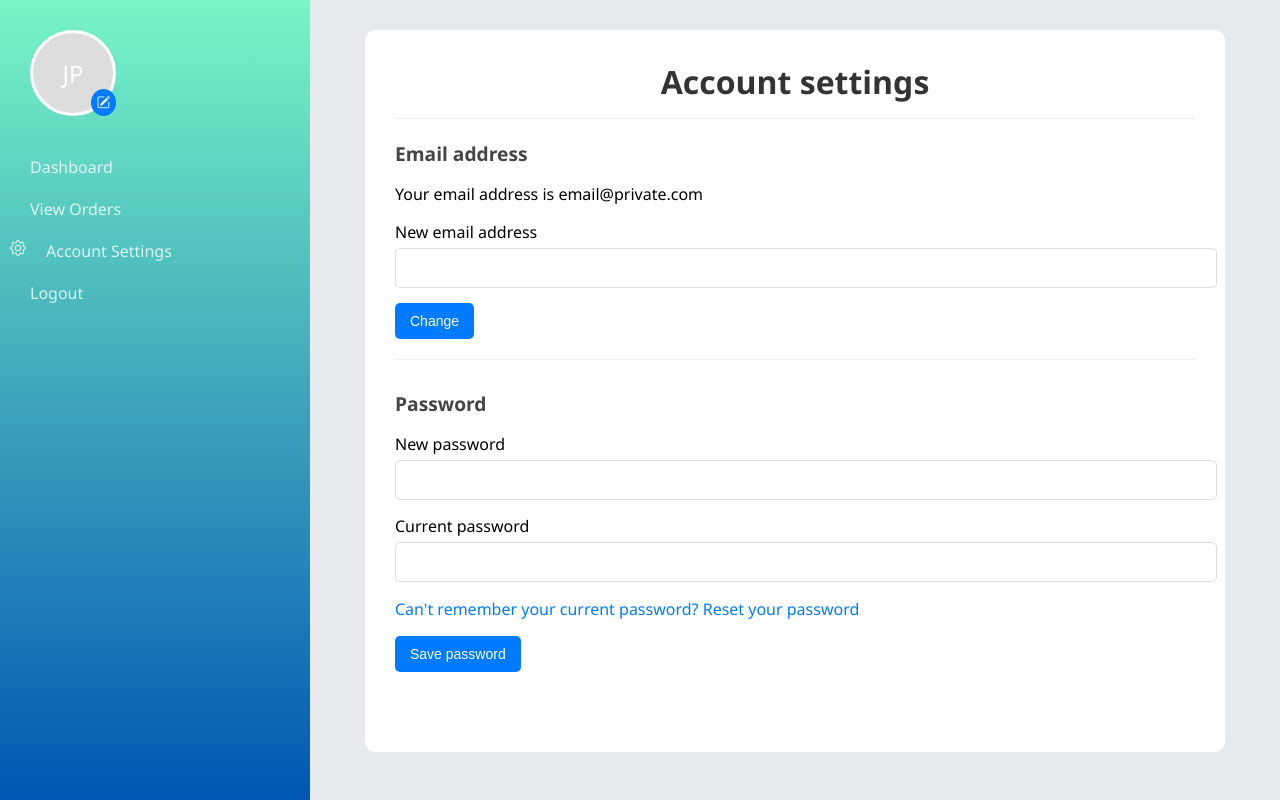
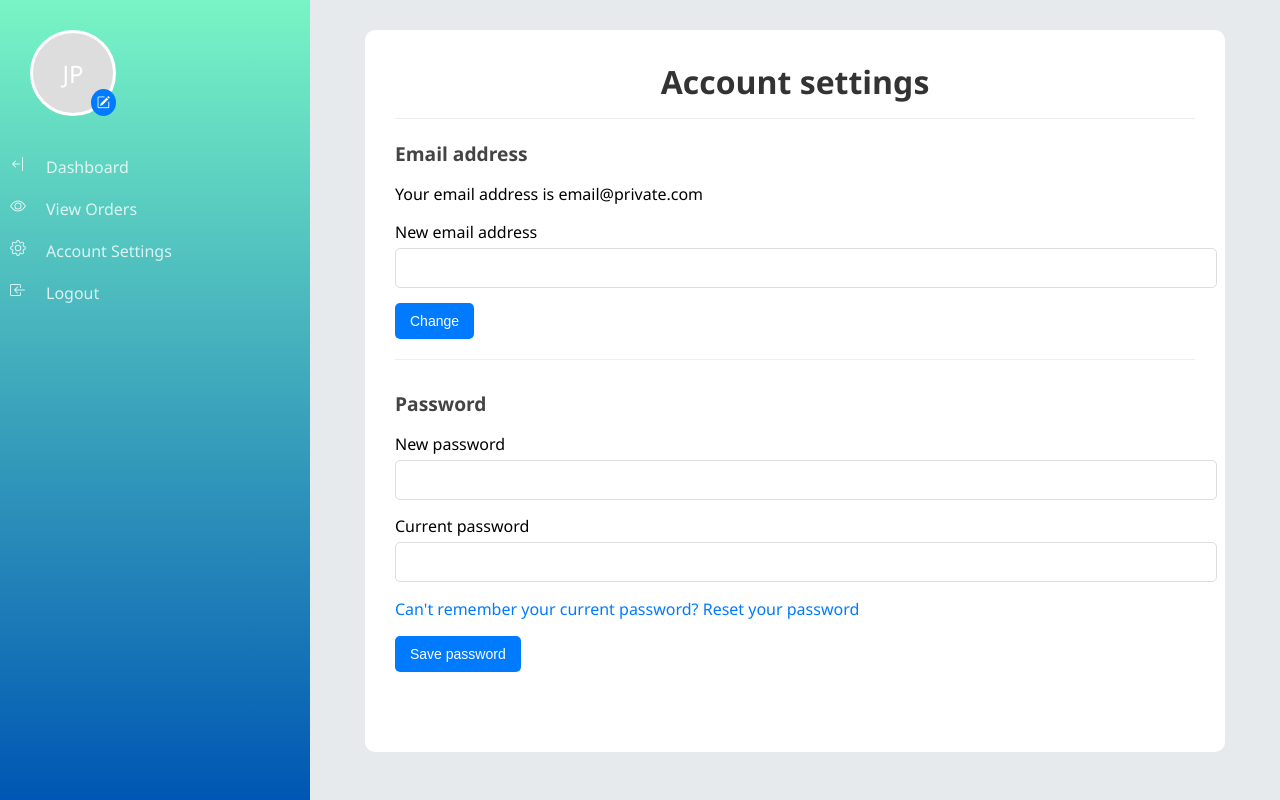
Before and after one commit to STILLFOX0726/Appdev, a PHP site: page /Account_Setting.php in a window 1280 px wide. Run offline with PHP 8.4, Linux system fonts and the light colour scheme; a stand-in replaces the project's code that opens the database connection.

Commit message:
Update Account_Setting.php

```diff
--- a/Account_Setting.php
+++ b/Account_Setting.php
@@ -65,7 +65,8 @@ if (isset($_POST['change_password'])) {
 <html lang="en">
 <head>
     <meta charset="UTF-8">
-    <title>Account Settings</title>
+    <title>Account Settings
+    </title>
     <link rel="stylesheet" href="https://cdn.jsdelivr.net/npm/bootstrap-icons@1.11.1/font/bootstrap-icons.css">
     <style>
         body {
@@ -249,10 +250,38 @@ if (isset($_POST['change_password'])) {
         position: relative;
         left: -20px;
         }
+        .bi-arrow-bar-left{
+        display: flex;
+        justify-content: left;
+        width:  16px;
+        height: 16px;
+        float: left;
+        position: relative;
+        left: -20px;
+        }
+        .bi-eye{
+        display: flex;
+        justify-content: left;
+        width:  16px;
+        height: 16px;
+        float: left;
+        position: relative;
+        left: -20px;
+        }
+        .bi-box-arrow-in-left{
+        display: flex;
+        justify-content: left;
+        width:  16px;
+        height: 16px;
+        float: left;
+        position: relative;
+        left: -20px;
+        }
     </style>
 </head>
 <body>
     <div class="dashboard">
+
         <!-- Sidebar -->
         <aside class="sidebar">
             <div class="user">
@@ -277,14 +306,27 @@ if (isset($_POST['change_password'])) {
                 </form>
             </div>
             <ul class="menu">
-                <li><a href="index.php" style="color: white; text-decoration: none;">Dashboard</a></li>
-                <li>View Orders</li>
+                <li><a href="index.php" style="color: white; text-decoration: none;">Dashboard</a>
+                <svg xmlns="http://www.w3.org/2000/svg" fill="currentColor" class="bi-arrow-bar-left" viewBox="0 0 16 16">
+                 <path fill-rule="evenodd" d="M12.5 15a.5.5 0 0 1-.5-.5v-13a.5.5 0 0 1 1 0v13a.5.5 0 0 1-.5.5M10 8a.5.5 0 0 1-.5.5H3.707l2.147 2.146a.5.5 0 0 1-.708.708l-3-3a.5.5 0 0 1 0-.708l3-3a.5.5 0 1 1 .708.708L3.707 7.5H9.5a.5.5 0 0 1 .5.5"/>
+                </svg>
+            </li>
+                <li>View Orders
+                <svg xmlns="http://www.w3.org/2000/svg" fill="currentColor" class="bi-eye" viewBox="0 0 16 16">
+                <path d="M16 8s-3-5.5-8-5.5S0 8 0 8s3 5.5 8 5.5S16 8 16 8M1.173 8a13 13 0 0 1 1.66-2.043C4.12 4.668 5.88 3.5 8 3.5s3.879 1.168 5.168 2.457A13 13 0 0 1 14.828 8q-.086.13-.195.288c-.335.48-.83 1.12-1.465 1.755C11.879 11.332 10.119 12.5 8 12.5s-3.879-1.168-5.168-2.457A13 13 0 0 1 1.172 8z"/>
+                <path d="M8 5.5a2.5 2.5 0 1 0 0 5 2.5 2.5 0 0 0 0-5M4.5 8a3.5 3.5 0 1 1 7 0 3.5 3.5 0 0 1-7 0"/>
+                </svg>
+                </li>
                 <li><a href="Account_settings.php" style="color: white; text-decoration: none;">Account Settings</a>
                 <svg xmlns="http://www.w3.org/2000/svg" fill="currentColor" class="bi-gear" viewBox="0 0 16 16">
                 <path d="M8 4.754a3.246 3.246 0 1 0 0 6.492 3.246 3.246 0 0 0 0-6.492M5.754 8a2.246 2.246 0 1 1 4.492 0 2.246 2.246 0 0 1-4.492 0"/>
                 <path d="M9.796 1.343c-.527-1.79-3.065-1.79-3.592 0l-.094.319a.873.873 0 0 1-1.255.52l-.292-.16c-1.64-.892-3.433.902-2.54 2.541l.159.292a.873.873 0 0 1-.52 1.255l-.319.094c-1.79.527-1.79 3.065 0 3.592l.319.094a.873.873 0 0 1 .52 1.255l-.16.292c-.892 1.64.901 3.434 2.541 2.54l.292-.159a.873.873 0 0 1 1.255.52l.094.319c.527 1.79 3.065 1.79 3.592 0l.094-.319a.873.873 0 0 1 1.255-.52l.292.16c1.64.893 3.434-.902 2.54-2.541l-.159-.292a.873.873 0 0 1 .52-1.255l.319-.094c1.79-.527 1.79-3.065 0-3.592l-.319-.094a.873.873 0 0 1-.52-1.255l.16-.292c.893-1.64-.902-3.433-2.541-2.54l-.292.159a.873.873 0 0 1-1.255-.52zm-2.633.283c.246-.835 1.428-.835 1.674 0l.094.319a1.873 1.873 0 0 0 2.693 1.115l.291-.16c.764-.415 1.6.42 1.184 1.185l-.159.292a1.873 1.873 0 0 0 1.116 2.692l.318.094c.835.246.835 1.428 0 1.674l-.319.094a1.873 1.873 0 0 0-1.115 2.693l.16.291c.415.764-.42 1.6-1.185 1.184l-.291-.159a1.873 1.873 0 0 0-2.693 1.116l-.094.318c-.246.835-1.428.835-1.674 0l-.094-.319a1.873 1.873 0 0 0-2.692-1.115l-.292.16c-.764.415-1.6-.42-1.184-1.185l.159-.291A1.873 1.873 0 0 0 1.945 8.93l-.319-.094c-.835-.246-.835-1.428 0-1.674l.319-.094A1.873 1.873 0 0 0 3.06 4.377l-.16-.292c-.415-.764.42-1.6 1.185-1.184l.292.159a1.873 1.873 0 0 0 2.692-1.115z"/>
                 </svg></li>
-                <li><a href="dash.php" style="color: white; text-decoration: none;">Logout</a></li>
+                <li><a href="dash.php" style="color: white; text-decoration: none;">Logout</a>
+                <svg xmlns="http://www.w3.org/2000/svg"fill="currentColor" class="bi-box-arrow-in-left" viewBox="0 0 16 16">
+                        <path fill-rule="evenodd" d="M10 3.5a.5.5 0 0 0-.5-.5h-8a.5.5 0 0 0-.5.5v9a.5.5 0 0 0 .5.5h8a.5.5 0 0 0 .5-.5v-2a.5.5 0 0 1 1 0v2A1.5 1.5 0 0 1 9.5 14h-8A1.5 1.5 0 0 1 0 12.5v-9A1.5 1.5 0 0 1 1.5 2h8A1.5 1.5 0 0 1 11 3.5v2a.5.5 0 0 1-1 0z"/>
+                        <path fill-rule="evenodd" d="M4.146 8.354a.5.5 0 0 1 0-.708l3-3a.5.5 0 1 1 .708.708L5.707 7.5H14.5a.5.5 0 0 1 0 1H5.707l2.147 2.146a.5.5 0 0 1-.708.708z"/>
+                        </svg></li>
             </ul>
         </aside>
 
```
